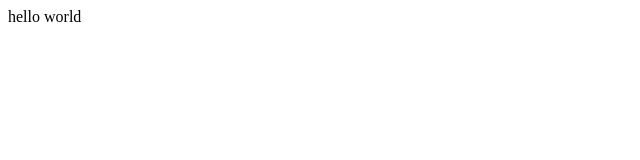
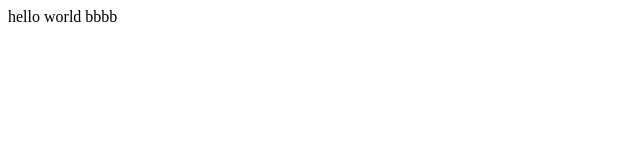
Before and after one commit to mfajririki/demo-git, a plain HTML site: page index.html in a window 1280 px wide. Shown: the full height of the page, 0-640 px from the left. Drawn offline with Linux system fonts and the light colour scheme.

Commit message:
Update index.html

```diff
--- a/index.html
+++ b/index.html
@@ -7,6 +7,6 @@
     <title>Document</title>
   </head>
   <body>
-    hello world
+    hello world bbbb
   </body>
 </html>
```
